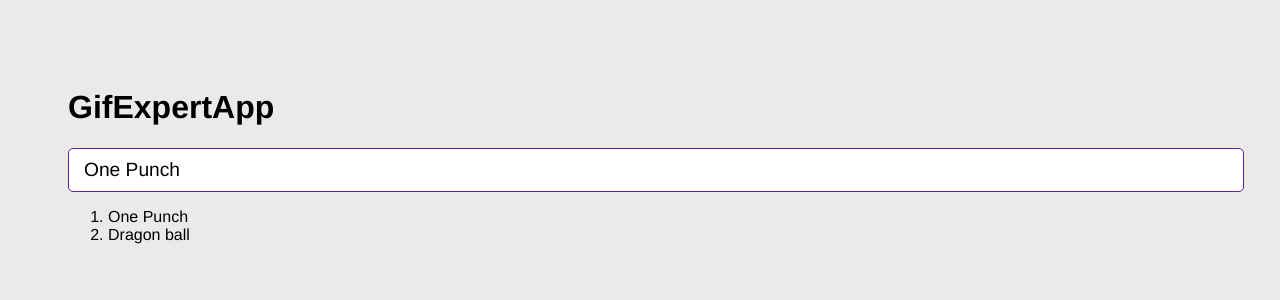
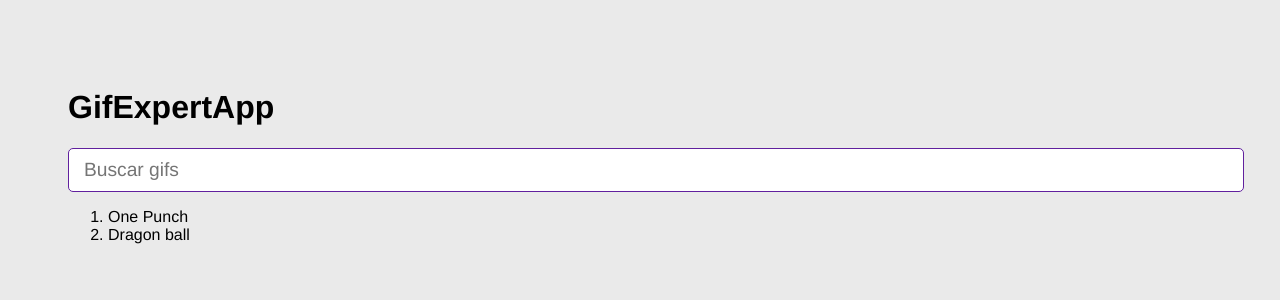
Before and after one commit to David-ob1/React-first-App, a React (Vite) app: page / in a window 1280 px wide. Shown: the top 300 px of the page. Built offline with nearby package versions, Linux system fonts and the light colour scheme.

Commit message:
video 69

```diff
--- a/src/GifExpertApp.jsx
+++ b/src/GifExpertApp.jsx
@@ -5,7 +5,12 @@ export const GifExpertApp = () => {
 
   const [categories, setCategories ] = useState(['One Punch',"Dragon ball"])
 
-  const onAddCategory = () =>   {
+  const onAddCategory = (newCategory) =>   {
+
+
+    // console.log(newCategory)
+    // categories.push(newCategory)
+    setCategories([newCategory,...categories])
 
     // setCategories([...categories, "Valorant"])
     // setCategories(cat => [...cat,"Valorant"])
@@ -16,7 +21,7 @@ export const GifExpertApp = () => {
 
   }
 
-  console.log(categories)
+  // console.log(categories)
 
   return (
    <>
@@ -24,7 +29,10 @@ export const GifExpertApp = () => {
         <h1>GifExpertApp</h1>
     {/* input */}
 
-    <AddCategory setCategories ={setCategories} />
+    <AddCategory
+    // setCategories ={setCategories}
+    onNewCategory={ value => onAddCategory(value)}
+    />
 
   {/* List de Gif */}
 
--- a/src/components/AddCategory.jsx
+++ b/src/components/AddCategory.jsx
@@ -1,22 +1,23 @@
 import { useState } from "react"
 
-export const AddCategory = ({setCategories}) => {
+export const AddCategory = ({onNewCategory}) => {
 
-    const [inputValue, setInputValue] = useState("One Punch")
+    const [inputValue, setInputValue] = useState("")
 
     const onInputChange = (event)=>{
-        console.log(event.target.value)
+        // console.log(event.target.value)
         setInputValue(event.target.value)
     }
 
     const onSubmit = (event)=>{
         event.preventDefault()
-        console.log(inputValue)
+
 
         if(inputValue.trim().length <= 1) return
 
-        setCategories(categories => [inputValue, ...categories])
+        // setCategories(categories => [inputValue, ...categories])
 
+        onNewCategory(inputValue.trim())
         setInputValue('');
 
 
```
